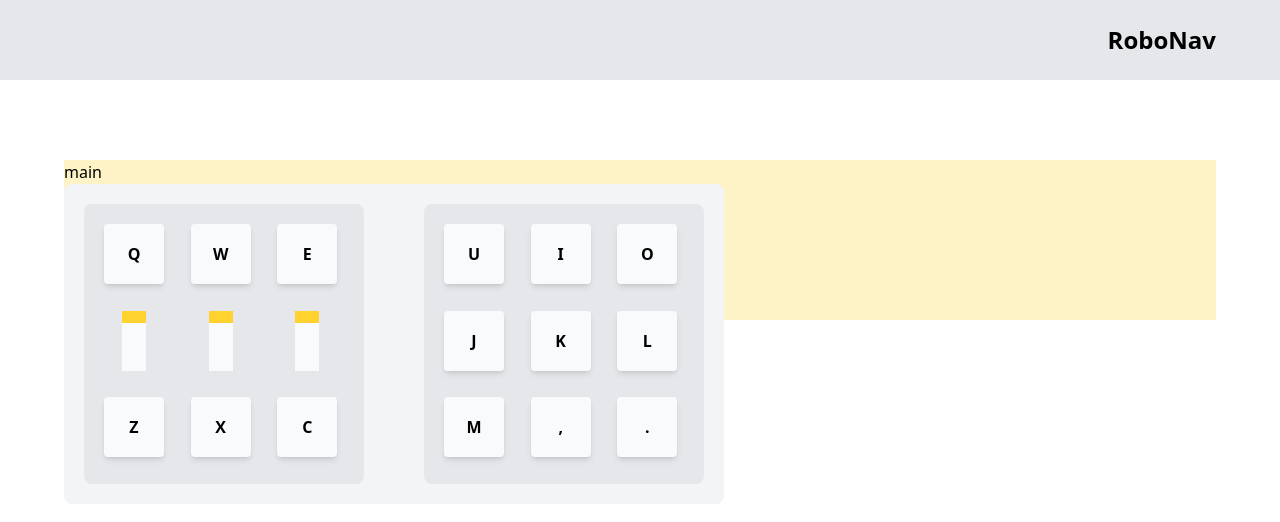
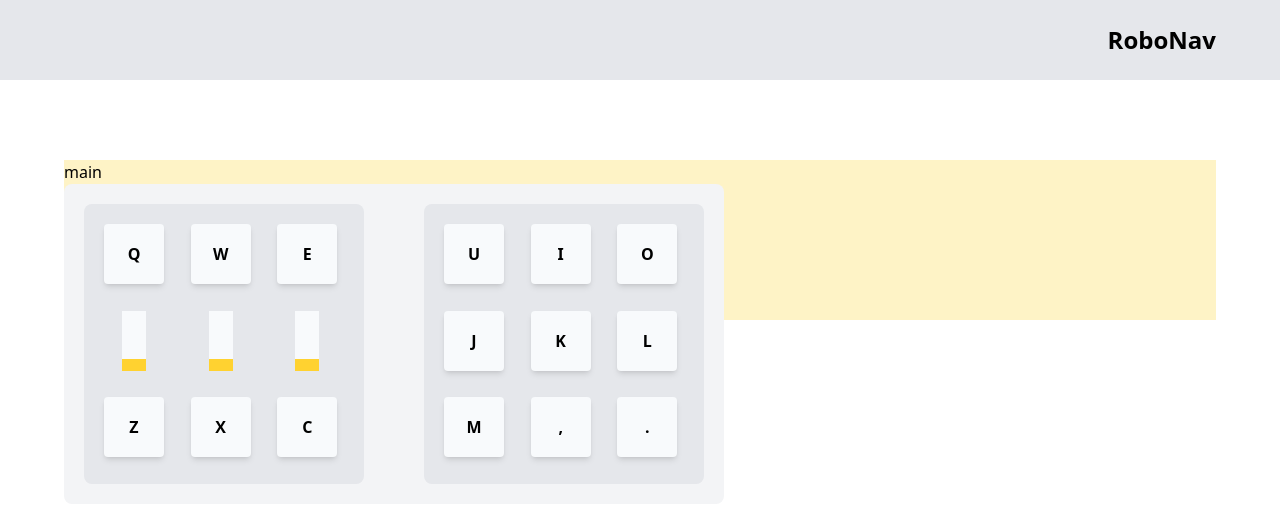
Before and after one commit to youngwoo206/RoboNav_UI, a React (Vite) app: page / in a window 1280 px wide. Shown: the top 522 px of the page. Built offline with nearby package versions, Linux system fonts and the light colour scheme.

Commit message:
speed bugfix

```diff
--- a/src/components/Input.tsx
+++ b/src/components/Input.tsx
@@ -125,6 +125,8 @@ function Input() {
   //     console.log(`Direction: ${direction}`);
   //   }, [direction, removeDirection]);
 
+  //NOTE: grid-rows-maxSpeed is hardcoded
+
   return (
     <div className="rounded-lg bg-gray-100 w-165 h-80 flex items-center justify-between gap-5 p-5">
       <div className="w-70 h-70 rounded-lg bg-gray-200 grid grid-cols-3 grid-rows-3 gap-5 p-5 align-middle justify-center">
--- a/src/components/SpeedIndicator.tsx
+++ b/src/components/SpeedIndicator.tsx
@@ -10,22 +10,20 @@ function SpeedIndicator({ speed, maxSpeed }: SpeedIndicatorProps) {
     speeds.push(maxSpeed - i + 1);
   }
 
+  //NOTE: grid-rows-maxSpeed is hardcoded
+
   return (
     <div className="w-15 h-15 flex justify-center">
-      <div
-        className={`w-6 h-15 bg-slate-50 grid grid-rows-${
-          maxSpeed + 1
-        } grid-cols-1`}
-        style={{
-          gridTemplateRows: `repeat(${maxSpeed + 1}, minmax(0, 1fr))`, // Dynamically set rows
-        }}
-      >
-        {speeds.map((row_id) => (
-          <div
-            key={row_id}
-            className={`w-6 h-3 bg-amber-300 row-start-${row_id}`}
-          />
-        ))}
+      <div className={`w-6 h-15 bg-slate-50 grid grid-rows-5 grid-cols-1`}>
+        {speeds.map((row_id) => {
+          return (
+            <div
+              key={row_id}
+              className="w-6 h-3 bg-amber-300"
+              style={{ gridRowStart: row_id }}
+            />
+          );
+        })}
       </div>
     </div>
   );
--- a/tailwind.config.js
+++ b/tailwind.config.js
@@ -4,6 +4,11 @@ export default {
     "./src/**/*.{js,ts,jsx,tsx}",
     "./src/*.{js,ts,jsx,tsx}",
   ],
+  // safelist: [
+  //   {
+  //     pattern: /grid-cols-./,
+  //   },
+  // ],
   theme: {
     extend: {
       colors: {
```
